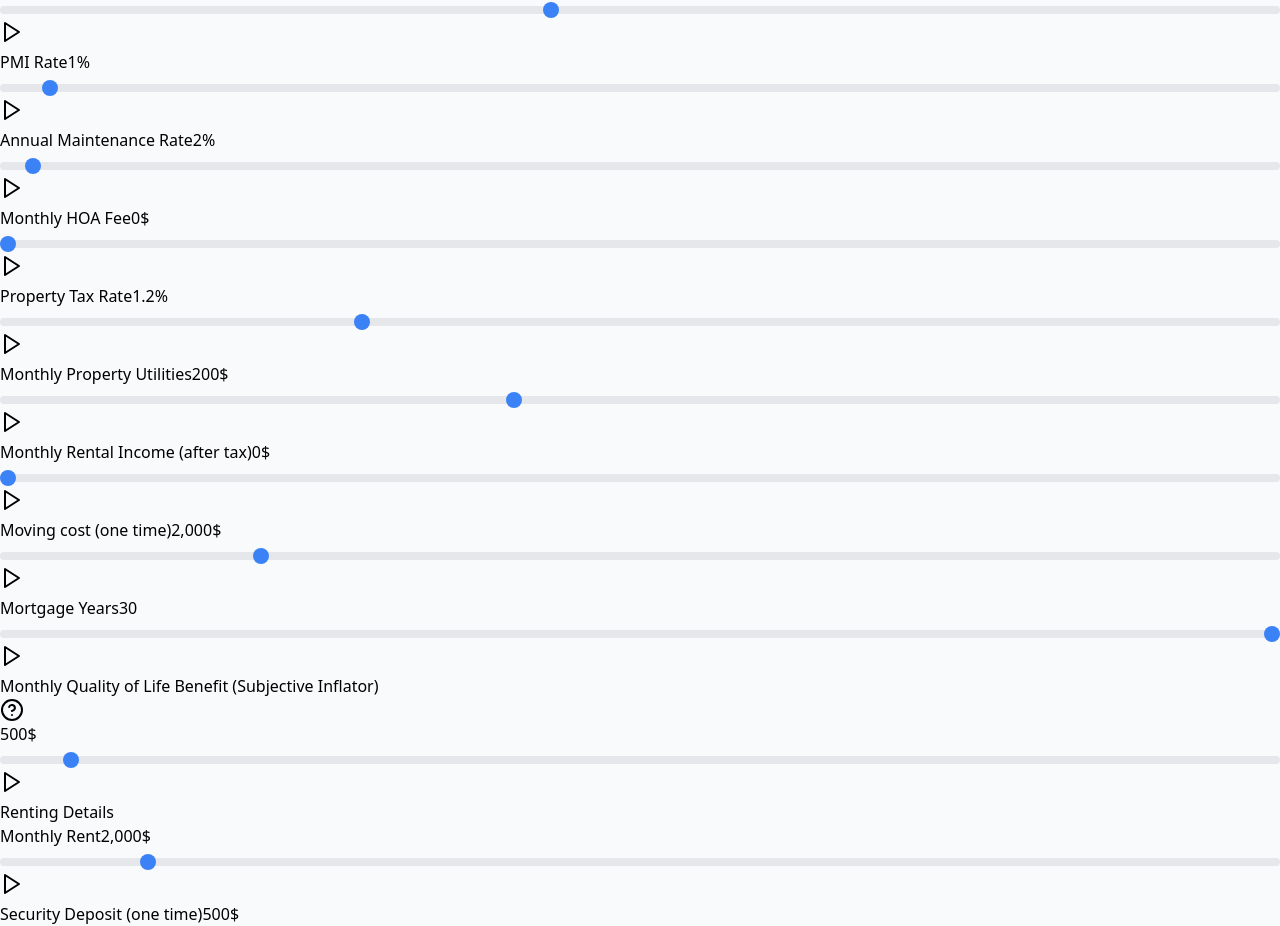
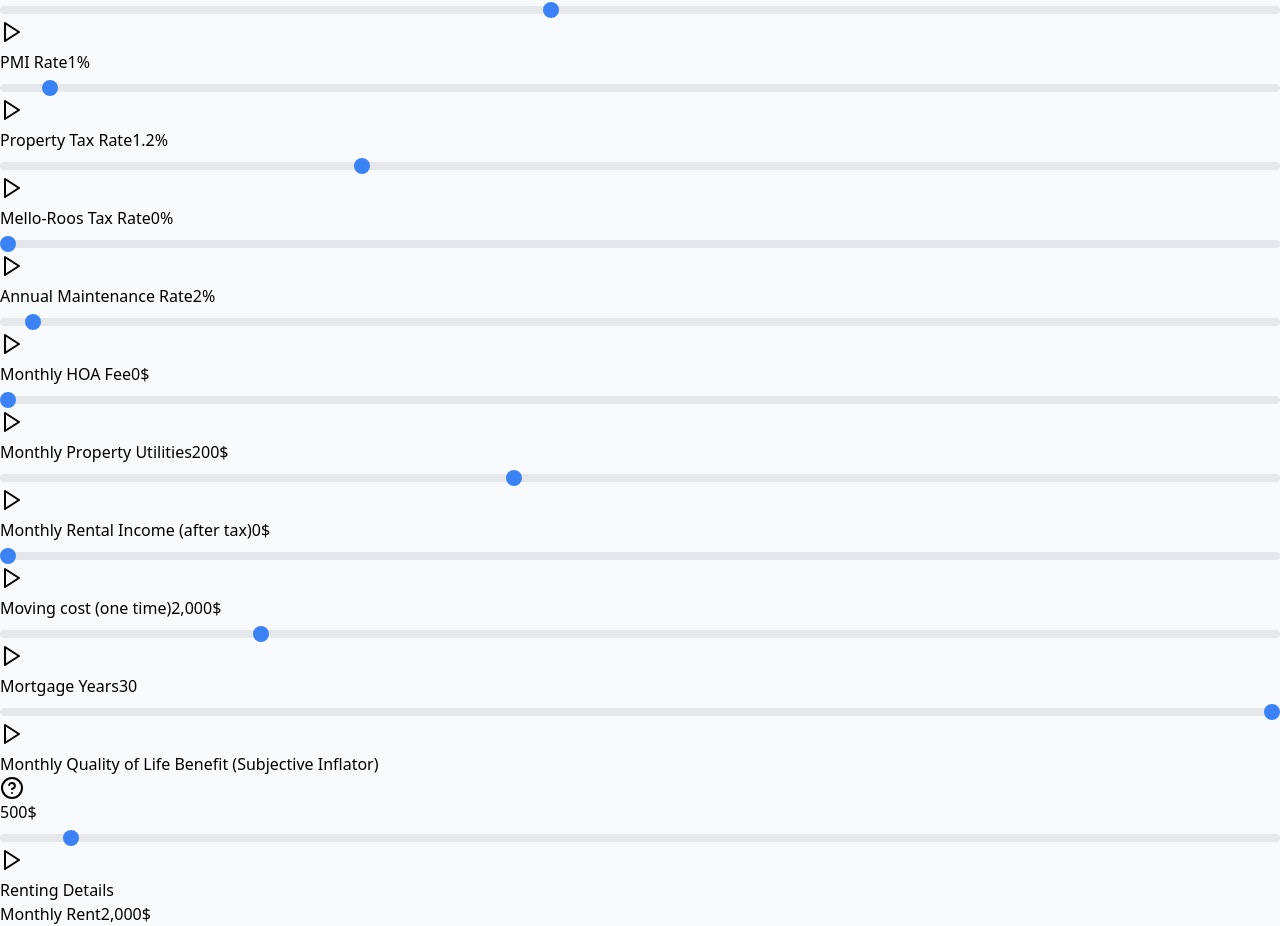
Before and after one commit to MaksimDan/housing-calculator, a React (Vite) app: page / in a window 1280 px wide. Shown: the part 814-1740 px from the top of the page. Built offline with nearby package versions, Linux system fonts and the light colour scheme.

Commit message:
add melle ros tax rate option

```diff
--- a/src/HousingCalculator.tsx
+++ b/src/HousingCalculator.tsx
@@ -1,3 +1,4 @@
+// File: src/HousingCalculator.tsx
 import React, { useState, useMemo, useEffect } from "react";
 import { HelpCircle } from "lucide-react";
 import {
@@ -46,6 +47,7 @@ const HousingCalculator = () => {
   const [mortgageYears, setMortgageYears] = usePersistedState('housing-mortgageYears', 30);
   const [PMIRate, setPMIRate] = usePersistedState('housing-PMIRate', 1);
   const [propertyTaxRate, setPropertyTaxRate] = usePersistedState('housing-propertyTaxRate', 1.2);
+  const [melloRoosTaxRate, setMelloRoosTaxRate] = usePersistedState('housing-melloRoosTaxRate', 0); // New state for Mello-Roos
   const [closingCostPercent, setClosingCostPercent] = usePersistedState('housing-closingCost', 3);
   const [annualMaintenanceRate, setannualMaintenanceRate] = usePersistedState('housing-maintenanceRate', 2);
   const [monthlyHOAFee, setMonthlyHOAFee] = usePersistedState('housing-hoaFee', 0);
@@ -73,18 +75,15 @@ const HousingCalculator = () => {
 
   // UI State for visualization
   const [xAxisYears, setXAxisYears] = usePersistedState('housing-xAxisYears', 30);
-  const [activePoint, setActivePoint] = useState(null);  // Keep this as regular useState since it's temporary UI state
+  const [activePoint, setActivePoint] = useState(null);
 
-  // Add this near the top of your HousingCalculator component
   const resetToDefaults = () => {
-    // Clear all housing-related localStorage items
     Object.keys(localStorage).forEach(key => {
       if (key.startsWith('housing-')) {
         localStorage.removeItem(key);
       }
     });
 
-    // Reset all state values to their defaults
     setAnnualSalaryBeforeTax(350000);
     setEffectiveTaxRate(40);
     setStandardDeduction(21900);
@@ -95,6 +94,7 @@ const HousingCalculator = () => {
     setMortgageYears(30);
     setPMIRate(1);
     setPropertyTaxRate(1.2);
+    setMelloRoosTaxRate(0); // Reset Mello-Roos
     setClosingCostPercent(3);
     setannualMaintenanceRate(2);
     setMonthlyHOAFee(0);
@@ -114,15 +114,11 @@ const HousingCalculator = () => {
     setXAxisYears(30);
   };
 
-  // Helper Functions
-
-  // Calculate monthly take-home pay after taxes
   const calculateMonthlyTakeHome = (annualSalary) => {
     const afterTaxAnnual = annualSalary * (1 - effectiveTaxRate / 100);
     return afterTaxAnnual / 12;
   };
 
-  // Calculate yearly mortgage amortization details
   const calculateYearlyMortgageBreakdown = (loanBalance, monthlyPayment, monthlyRate) => {
     let yearlyInterestPaid = 0;
     let yearlyPrincipalPaid = 0;
@@ -144,33 +140,23 @@ const HousingCalculator = () => {
     };
   };
 
-  // Calculate tax savings from mortgage interest and property tax deductions
-  const calculateTaxSavings = (mortgageInterest, propertyTaxes) => {
+  // Calculate tax savings from mortgage interest, property taxes, and Mello-Roos taxes
+  const calculateTaxSavings = (mortgageInterest, propertyTaxes, melloRoosTaxes) => {
     // Only benefit from itemizing if deductions exceed standard deduction
-    const totalItemizedDeductions = mortgageInterest + propertyTaxes;
+    const totalItemizedDeductions = mortgageInterest + propertyTaxes + melloRoosTaxes; // Include Mello-Roos
     const extraDeductionBenefit = Math.max(0, totalItemizedDeductions - standardDeduction);
     return extraDeductionBenefit * (effectiveTaxRate / 100);
   };
 
-  // Main projection calculation
   const projectionData = useMemo(() => {
     const data = [];
 
-    // --- Initial Setup ---
-
-    // Calculate upfront costs
     const downPaymentAmount = homePrice * (downPaymentPercent / 100);
     const closingCostsAmount = homePrice * (closingCostPercent / 100);
 
-    // Calculate initial net worth for both scenarios
-    // For buying: We subtract closing costs and moving costs, but NOT down payment
-    // Down payment converts from cash to home equity, so it doesn't affect net worth
     let buyingNetWorth = initialInvestment - closingCostsAmount - movingCostBuying;
-
-    // For renting: We subtract security deposit and moving costs
     let rentingNetWorth = initialInvestment - rentDeposit - movingCostRenting;
 
-    // Validate if we have enough initial investment to cover all upfront cash needs
     const totalCashNeeded = downPaymentAmount + closingCostsAmount + movingCostBuying;
     if (totalCashNeeded > initialInvestment) {
       return {
@@ -180,27 +166,22 @@ const HousingCalculator = () => {
       };
     }
 
-    // Initialize tracking variables for year-over-year calculations
-    let currentHomeValue = homePrice;  // Tracks home value with appreciation
-    let currentMonthlyRent = monthlyRent;  // Tracks rent with annual increases
-    let currentAnnualSalary = annualSalaryBeforeTax;  // Tracks salary growth
-    let mortgageBalance = homePrice - downPaymentAmount;  // Tracks remaining mortgage
-    let currentMonthlyRentalIncome = monthlyRentalIncome;  // Tracks rental income if any
-
-    // Calculate how much of buying net worth is in non-home investments
-    // This is important because investment returns only apply to this portion
+    let currentHomeValue = homePrice;
+    let currentMonthlyRent = monthlyRent;
+    let currentAnnualSalary = annualSalaryBeforeTax;
+    let mortgageBalance = homePrice - downPaymentAmount;
+    let currentMonthlyRentalIncome = monthlyRentalIncome;
     let previousBuyingInvestments = buyingNetWorth - (currentHomeValue - mortgageBalance);
 
-    // Calculate monthly mortgage payment (stays constant through loan term)
     const monthlyInterestRate = effectiveMortgageRate / 100 / 12;
     const totalMonthlyPayments = mortgageYears * 12;
     const monthlyMortgagePayment = (mortgageBalance *
       (monthlyInterestRate * Math.pow(1 + monthlyInterestRate, totalMonthlyPayments))) /
       (Math.pow(1 + monthlyInterestRate, totalMonthlyPayments) - 1);
 
-    // --- Validate Monthly Affordability ---
     const initialMonthlyTakeHome = calculateMonthlyTakeHome(annualSalaryBeforeTax);
     const initialMonthlyPropertyTax = (currentHomeValue * (propertyTaxRate / 100)) / 12;
+    const initialMonthlyMelloRoosTax = (currentHomeValue * (melloRoosTaxRate / 100)) / 12; // Initial Mello-Roos
     const initialMonthlyHomeInsurance = (currentHomeValue * ANNUAL_HOMEOWNERS_INSURANCE_RATE) / 12;
     const initialMonthlyMaintenance = (currentHomeValue * annualMaintenanceRate / 100) / 12;
     const initialMonthlyPMI = downPaymentPercent < 20 ? (mortgageBalance * PMIRate) / 100 / 12 : 0;
@@ -208,6 +189,7 @@ const HousingCalculator = () => {
     const initialTotalMonthlyHousingCosts =
       monthlyMortgagePayment +
       initialMonthlyPropertyTax +
+      initialMonthlyMelloRoosTax + // Add Mello-Roos to initial costs
       initialMonthlyHomeInsurance +
       initialMonthlyMaintenance +
       initialMonthlyPMI +
@@ -222,56 +204,50 @@ const HousingCalculator = () => {
       };
     }
 
-    // --- Year-by-Year Calculations ---
     for (let year = 0; year <= mortgageYears; year++) {
-      // Calculate this year's mortgage payments breakdown
       const mortgageBreakdown = calculateYearlyMortgageBreakdown(
         mortgageBalance,
         monthlyMortgagePayment,
         monthlyInterestRate
       );
 
-      // Calculate annual property tax and potential tax savings
       const yearlyPropertyTaxes = currentHomeValue * (propertyTaxRate / 100);
+      const yearlyMelloRoosTaxes = currentHomeValue * (melloRoosTaxRate / 100); // Yearly Mello-Roos
       const yearlyTaxSavings = calculateTaxSavings(
         mortgageBreakdown.yearlyInterestPaid,
-        yearlyPropertyTaxes
+        yearlyPropertyTaxes,
+        yearlyMelloRoosTaxes // Pass Mello-Roos to tax savings
       );
 
-      // Calculate monthly housing costs for homeowner
       const monthlyPropertyTax = yearlyPropertyTaxes / 12;
+      const monthlyMelloRoosTax = yearlyMelloRoosTaxes / 12; // Monthly Mello-Roos
       const monthlyHomeInsurance = (currentHomeValue * ANNUAL_HOMEOWNERS_INSURANCE_RATE) / 12;
       const monthlyMaintenance = (currentHomeValue * annualMaintenanceRate) / 100 / 12;
 
-      // Check if PMI is still needed (required when equity < 20%)
-      // Calculate equity percentage based on original purchase price
       const equityPercentOriginal = ((homePrice - mortgageBalance) / homePrice) * 100;
       const monthlyPMI = equityPercentOriginal < 20
         ? (mortgageBalance * PMIRate) / 100 / 12
         : 0;
 
-      // Sum up all monthly costs for homeowner
       const totalMonthlyHomeownerCosts =
         monthlyMortgagePayment +
         monthlyPropertyTax +
+        monthlyMelloRoosTax + // Add Mello-Roos to monthly costs
         monthlyHomeInsurance +
         monthlyMaintenance +
         monthlyPMI +
         monthlyPropertyUtilities +
         monthlyHOAFee;
 
-      // Calculate net monthly cost after rental income and tax benefits
       const monthlyTaxBenefit = yearlyTaxSavings / 12;
       const netMonthlyHomeownerCosts = totalMonthlyHomeownerCosts -
         currentMonthlyRentalIncome - monthlyTaxBenefit;
 
-      // Calculate total monthly costs for renter
       const totalMonthlyRenterCosts =
         currentMonthlyRent + monthlyRenterInsurance + monthlyRentUtilities;
 
       const monthlyTakeHome = calculateMonthlyTakeHome(currentAnnualSalary);
 
-      // Store this year's data for visualization and analysis
       data.push({
         year,
         buying: Math.round(buyingNetWorth),
@@ -290,73 +266,48 @@ const HousingCalculator = () => {
         annualRentCosts: Math.round(totalMonthlyRenterCosts * 12),
         monthlyRentalIncome: Math.round(currentMonthlyRentalIncome),
         yearlyTaxSavings: Math.round(yearlyTaxSavings),
+        // yearlyMelloRoosTaxes: Math.round(yearlyMelloRoosTaxes) // Optional: if needed for detailed display
       });
 
-      // Update values for next year (if not the initial year)
       if (year > 0) {
-        // Increase salary by growth rate
         currentAnnualSalary *= 1 + salaryGrowthRate / 100;
 
-        // Calculate how much each scenario can invest monthly
         const monthlyAvailableForBuyerInvestment = monthlyTakeHome - netMonthlyHomeownerCosts;
         const monthlyAvailableForRenterInvestment = monthlyTakeHome - totalMonthlyRenterCosts;
 
-        // Convert to yearly investment amounts
         const yearlyHomeownerInvestment = Math.max(0, monthlyAvailableForBuyerInvestment) * 12;
         const yearlyRenterInvestment = Math.max(0, monthlyAvailableForRenterInvestment) * 12;
 
-        // Update home value with appreciation
-        const previousHomeValue = currentHomeValue;
         currentHomeValue *= 1 + homeAppreciation / 100;
-
-        // Update mortgage balance based on this year's payments
         mortgageBalance = mortgageBreakdown.endingBalance;
 
-        // Quality of life benefit (if any) added to buying scenario
         const yearlyQualityOfLifeBenefit = monthlyQualityOfLife * 12;
-
-        // Calculate monthly return rate
         const monthlyReturn = investmentReturn / 100 / 12;
-
-        // Calculate monthly investment amounts
         const monthlyHomeownerInvestment = yearlyHomeownerInvestment / 12;
         const monthlyRenterInvestment = yearlyRenterInvestment / 12;
 
-        // Start with previous balances
         let buyingInvestmentBalance = previousBuyingInvestments;
         let rentingInvestmentBalance = rentingNetWorth;
 
-        // Compound monthly for both scenarios
         for (let month = 0; month < 12; month++) {
-          // Buying scenario
           buyingInvestmentBalance += monthlyHomeownerInvestment;
           buyingInvestmentBalance *= (1 + monthlyReturn);
-
-          // Renting scenario
           rentingInvestmentBalance += monthlyRenterInvestment;
           rentingInvestmentBalance *= (1 + monthlyReturn);
         }
 
-        // Add quality of life benefit to buying scenario
         buyingInvestmentBalance += yearlyQualityOfLifeBenefit;
-
-        // Calculate final net worth for buying scenario
         buyingNetWorth = buyingInvestmentBalance + (currentHomeValue - mortgageBalance);
-
-        // Track investments portion for next year
         previousBuyingInvestments = buyingInvestmentBalance;
 
-        // Update rental income and rent with their respective growth rates
         currentMonthlyRentalIncome *= 1 + rentIncrease / 100;
         currentMonthlyRent *= 1 + rentIncrease / 100;
-
-        // Update renting net worth
         rentingNetWorth = rentingInvestmentBalance;
       }
     }
     return data;
   }, [
-    homePrice, downPaymentPercent, effectiveMortgageRate, propertyTaxRate,
+    homePrice, downPaymentPercent, effectiveMortgageRate, propertyTaxRate, melloRoosTaxRate, // Added melloRoosTaxRate
     monthlyRent, homeAppreciation, investmentReturn, rentIncrease,
     closingCostPercent, monthlyRenterInsurance, monthlyRentUtilities,
     monthlyPropertyUtilities, salaryGrowthRate, initialInvestment,
@@ -460,7 +411,6 @@ const HousingCalculator = () => {
           <div className="bg-white rounded-lg shadow-sm border border-gray-200 p-6">
             <h2 className="text-lg font-medium mb-4">Property Details</h2>
 
-            {/* Purchase Related */}
             <AnimatedInput
               label="Home Price"
               value={homePrice}
@@ -488,8 +438,6 @@ const HousingCalculator = () => {
               step={0.1}
               suffix="%"
             />
-
-            {/* Monthly Costs */}
             <AnimatedInput
               label="Effective Mortgage Rate"
               value={effectiveMortgageRate}
@@ -506,6 +454,25 @@ const HousingCalculator = () => {
               min={0}
               max={30}
               step={.5}
+              suffix="%"
+            />
+            <AnimatedInput
+              label="Property Tax Rate"
+              value={propertyTaxRate}
+              onChange={setPropertyTaxRate}
+              min={0.5}
+              max={3}
+              step={0.1}
+              suffix="%"
+            />
+            {/* New Mello-Roos Input */}
+            <AnimatedInput
+              label="Mello-Roos Tax Rate"
+              value={melloRoosTaxRate}
+              onChange={setMelloRoosTaxRate}
+              min={0}
+              max={2} // Mello-Roos rates are typically lower than general property tax
+              step={0.05}
               suffix="%"
             />
             <AnimatedInput
@@ -527,15 +494,6 @@ const HousingCalculator = () => {
               suffix="$"
             />
             <AnimatedInput
-              label="Property Tax Rate"
-              value={propertyTaxRate}
-              onChange={setPropertyTaxRate}
-              min={0.5}
-              max={3}
-              step={0.1}
-              suffix="%"
-            />
-            <AnimatedInput
               label="Monthly Property Utilities"
               value={monthlyPropertyUtilities}
               onChange={setMonthlyPropertyUtilities}
@@ -544,7 +502,6 @@ const HousingCalculator = () => {
               step={10}
               suffix="$"
             />
-            {/* New Rental Income Input */}
             <AnimatedInput
               label="Monthly Rental Income (after tax)"
               value={monthlyRentalIncome}
@@ -554,7 +511,6 @@ const HousingCalculator = () => {
               step={100}
               suffix="$"
             />
-            {/* Moving cost */}
             <AnimatedInput
               label="Moving cost (one time)"
               value={movingCostBuying}
@@ -648,7 +604,6 @@ const HousingCalculator = () => {
           <div className="bg-white rounded-lg shadow-sm border border-gray-200 p-6">
             <h2 className="text-lg font-medium mb-4">Growth Assumptions</h2>
 
-            {/* Timeline */}
             <AnimatedInput
               label="Graph Timeline"
               value={xAxisYears}
@@ -658,8 +613,6 @@ const HousingCalculator = () => {
               step={1}
               suffix=" years"
             />
-
-            {/* Asset Growth */}
             <AnimatedInput
               label="Home Appreciation"
               value={homeAppreciation}
@@ -678,8 +631,6 @@ const HousingCalculator = () => {
               step={0.5}
               suffix="%"
             />
-
-            {/* Cost Increases */}
             <AnimatedInput
               label="Rent Increase"
               value={rentIncrease}
```
